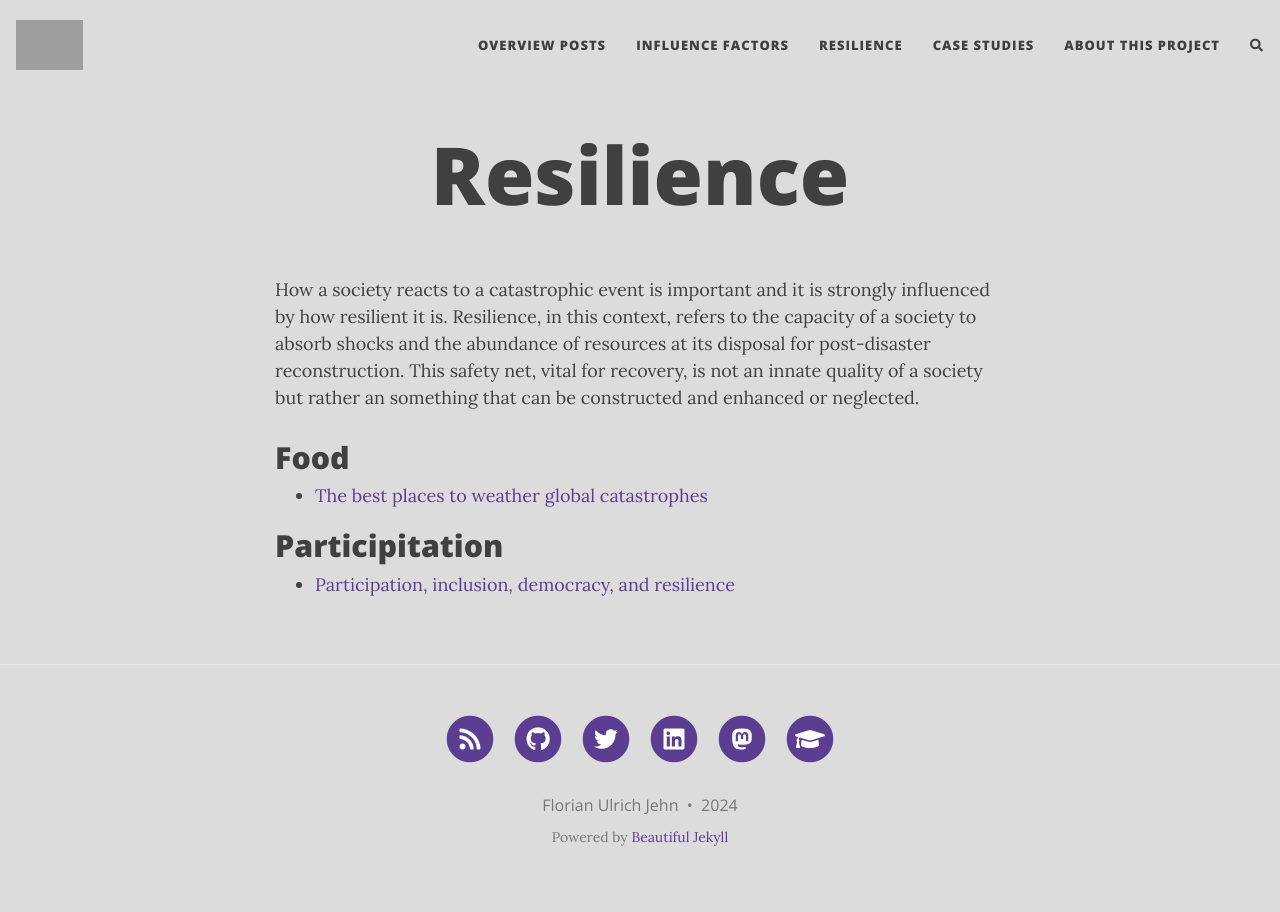
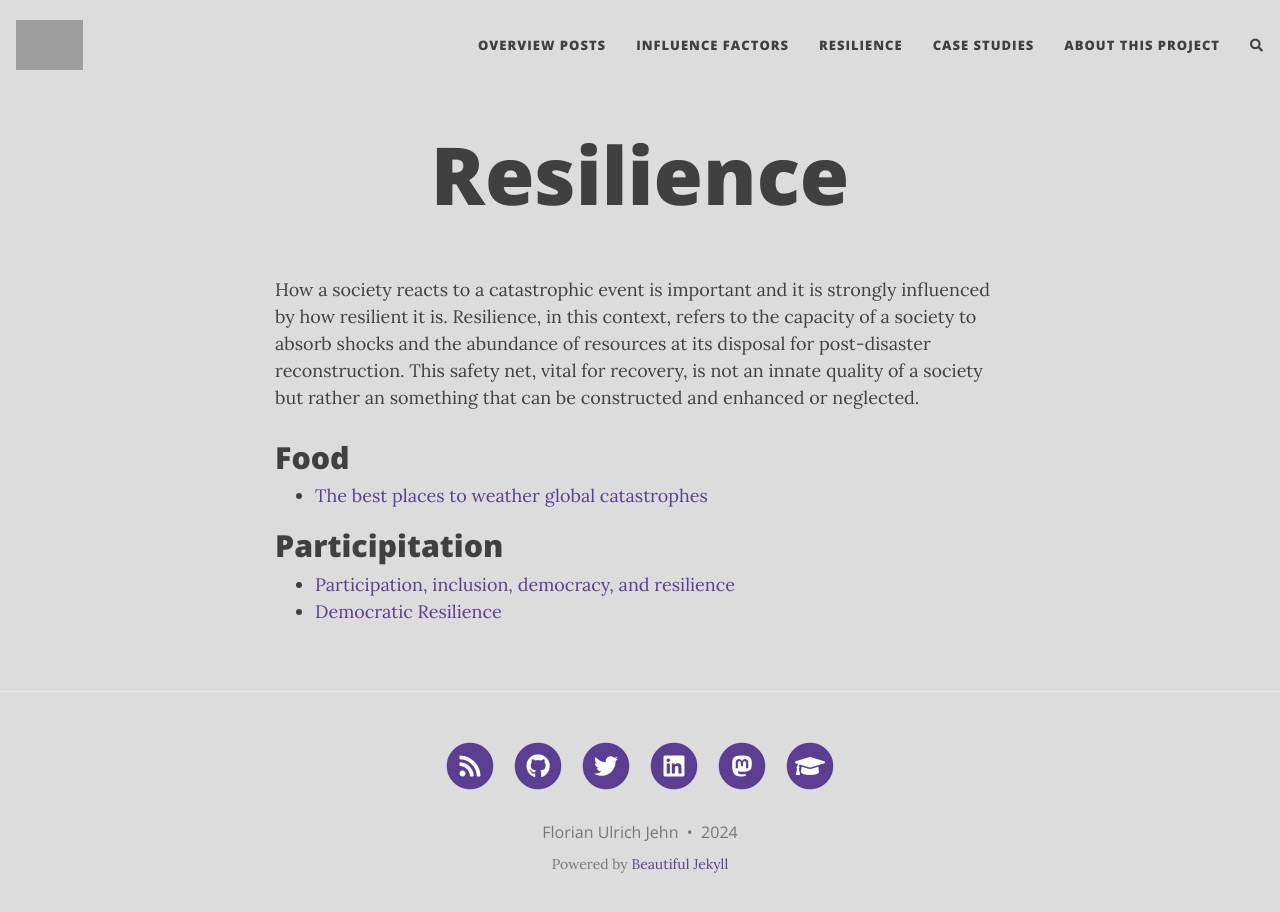
Before and after one commit to florianjehn/Societal_Collapse, a Jekyll site: the page built from resilience.md, in a window 1280 px wide and 925 px high. Shown: the top 912 px of the window. Built offline with Jekyll 4.4.1, drawn with Linux system fonts in a browser that asks for light colours; nearby versions of some CDN libraries; comment, search, counter and statistics services are not loaded; grey boxes are pictures that could not be loaded.

Commit message:
Update resilience.md

```diff
--- a/resilience.md
+++ b/resilience.md
@@ -12,3 +12,4 @@ How a society reacts to a catastrophic event is important and it is strongly inf
 # Participitation
 
 * [Participation, inclusion, democracy, and resilience](https://florianjehn.github.io/Societal_Collapse/2023-08-16-democracy_and_resilience/)
+* [Democratic Resilience](https://florianjehn.github.io/Societal_Collapse/2024-07-26-democratic_resilience/)
```
